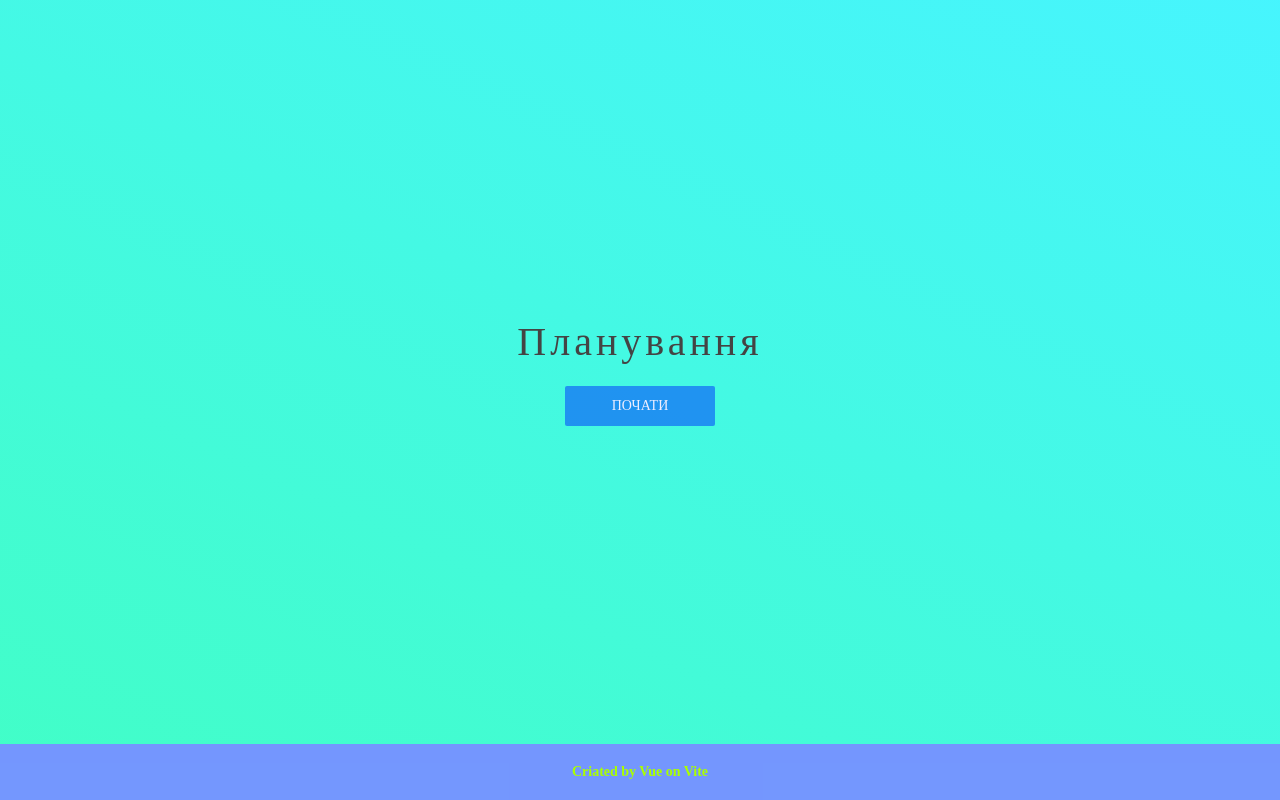
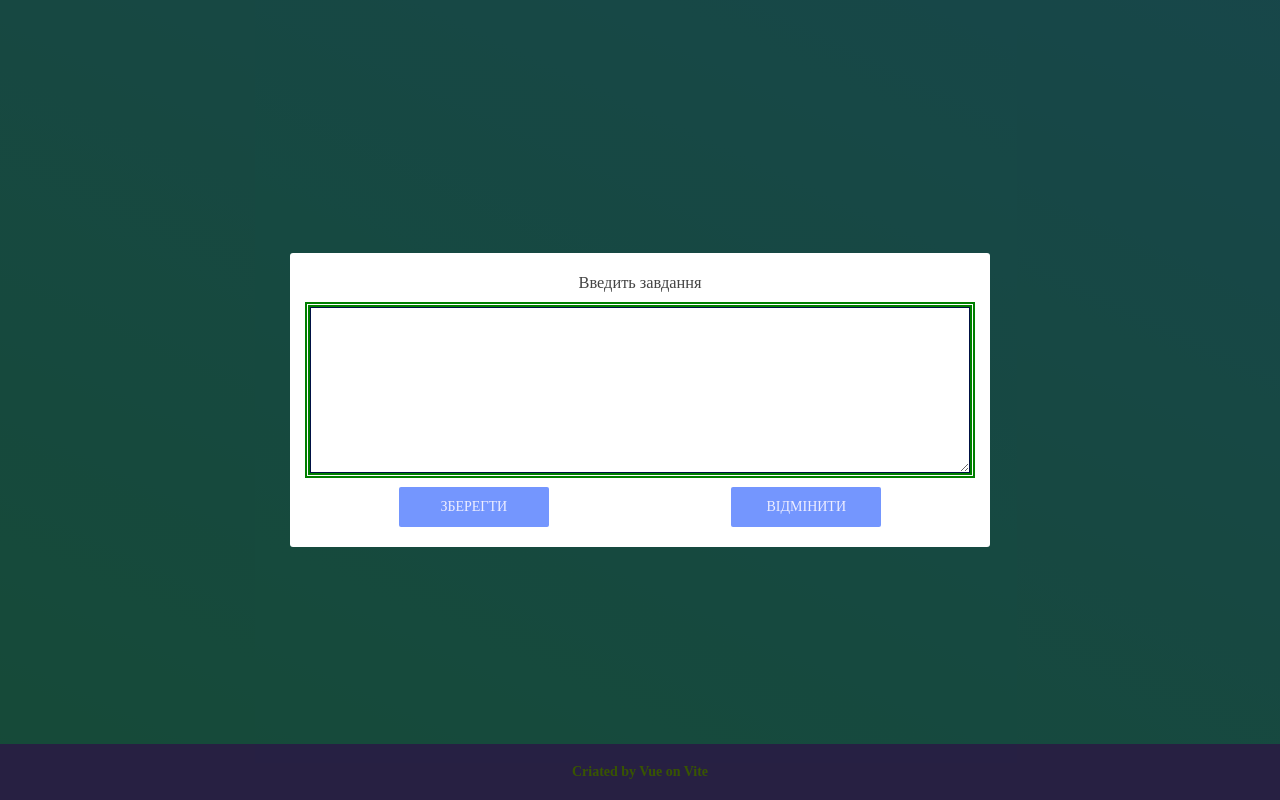
Before and after one commit to AVKfrontend/todos, a Vue app: page / in a window 1280 px wide. Both pictures are taken after a click on the button "ПОЧАТИ". Built offline with nearby package versions, Linux system fonts and the light colour scheme.

Commit message:
Main logic
Signed-off-by: AVK <aleks_vk@ukr.net>

```diff
--- a/src/App.vue
+++ b/src/App.vue
@@ -1,9 +1,11 @@
 <template>
-  <main>
+  <main :inert="isEditing" :class="{ 'noscroll': isEditing }">
     <div class="app-wrapper">
       <div class="app-body">
 
-        <StartView v-if="isTodoListEmpty" @start="setFirstTask" />
+        <StartView v-if="isTodoListEmpty" @start="setTask" />
+        <TodoList v-else :todoList="todoList" @delete-task="deleteTask" @mark-done="markDone" @create-task="createTask"
+          @edit-task="editTask" />
 
       </div>
 
@@ -12,25 +14,71 @@
       </footer>
     </div>
   </main>
+
+  <TaskEditor ref="editor" v-if="isEditing" />
 </template>
 
 <script>
 import StartView from './components/StartView.vue';
+import TaskEditor from './components/TaskEditor.vue';
+import TodoList from './components/TodoList.vue';
 
 
 export default {
-  components: { StartView },
+  components: { StartView, TodoList, TaskEditor },
   data() {
     return {
-      todoList: []
+      todoList: [],
+      isEditing: false,
+      _idCount: 0
     };
   },
   computed: {
     isTodoListEmpty() { return !this.todoList.length; }
   },
   methods: {
-    setFirstTask() {
-      console.log('set task')
+    async setTask() {
+      const text = await this.getTaskText()
+      if (text) this.saveTask(text)
+    },
+    saveTask(text) {
+      const task = {
+        _id: ++(this._idCount),
+        text: text,
+        done: false,
+        get id() {
+          return this._id
+        }
+      }
+      this.todoList.push(task)
+    },
+    async getTaskText(text) {
+      this.isEditing = true
+      await this.$nextTick()
+      const result = await this.$refs.editor.openEditor(text)
+      this.isEditing = false
+      return result
+    },
+    deleteTask(task) {
+      this.todoList = this.todoList.filter(el => el !== task)
+    },
+    markDone(task) {
+      task.done = true
+    },
+    createTask() {
+      this.setTask()
+    },
+    async editTask(id) {
+      const taskToEdit = this.todoList.find(el => (el.id === id))
+      const text = await this.getTaskText(taskToEdit.text)
+      if (text) taskToEdit.text = text
+
+    }
+  },
+  watch: {
+    todoList(v) {
+      console.log(v)
+
     }
   }
 }
--- a/src/assets/base.css
+++ b/src/assets/base.css
@@ -1,5 +1,7 @@
 /* color palette from <https://github.com/vuejs/theme> */
 :root {
+  --title_color: #444;
+  --text_color: #014;
 }
 
 @import url('https://fonts.googleapis.com/css2?family=Roboto+Slab:wght@400;500;700&display=swap');
@@ -15,10 +17,19 @@ html {
   margin: 0;
   font-weight: normal;
 }
+*:focus {
+  outline: thick double green;
+  border-color: transparent;
+}
 
 
 body {
   font-family: 'Roboto Slab', serif;
   font-size: 14px;
   font-weight: 400;
+  background-color: #f88;
 }
+
+.noscroll {
+  overflow: hidden;
+}
--- a/src/assets/main.css
+++ b/src/assets/main.css
@@ -21,7 +21,7 @@
   font-size: 2rem;
   line-height: 1.2;
   letter-spacing: .1em;
-  color: #444;
+  color: var(--title_color);
 }
 .app-btn {
   width: 150px;
@@ -30,6 +30,9 @@
   background-color: #0241fd8c;
   color: #eef;
   text-transform: uppercase;
+  margin: 0 auto;
+  transition: background-color 0.4s;
+  position: relative;
 }
 .app-btn:hover {
   background-color: #0241fd;
@@ -54,14 +57,14 @@
   margin-top: 1.25rem;
 }
 .todo__item {
-  border: 1px solid #014;
+  border: 1px solid var(--text_color);
   padding: 0.5rem;
 }
 .todo__item + .todo__item {
   margin-top: 1rem;
 }
 .todo__text {
-  color: #014;
+  color: var(--text_color);
 }
 .todo__controls {
   padding-top: 0.5rem;
@@ -75,7 +78,7 @@
 }
 
 .todo__item--done {
-  background-color: #4f0;
+  background-color: #0fe;
 }
 .todo__item--done .todo__text {
   opacity: 0.5;
@@ -93,3 +96,53 @@
   color: #af0;
   text-align: center;
 }
+
+.modal {
+  position: fixed;
+  top: 0;
+  left: 0;
+  right: 0;
+  bottom: 0;
+  display: flex;
+  justify-content: center;
+  align-items: center;
+  background-color: #000000aa;
+  z-index: 11;
+
+  /* display: none; */
+}
+.modal__body {
+  max-width: 700px;
+  width: 90%;
+  padding: 1rem;
+  border-radius: 3px;
+  background-color: #fff;
+  overflow: auto;
+}
+.modal__message {
+  margin-bottom: 0.7rem;
+  text-align: center;
+  color: var(--title_color);
+}
+.modal__message--unvalid {
+  color:brown;
+}
+.modal__input {
+  width: 100%;
+  border: 1px solid var(--text_color);
+  font-size: 18px;
+}
+.app-btn--status span {
+  display: block;
+  position: absolute;
+  left: 0;
+  bottom: 100%;
+  background-color: #fff;
+  color: #014;
+  line-height: 1.1;
+  visibility: hidden;
+  transition: visibility 0.2s;
+}
+.app-btn--status:hover span {
+  visibility: visible;
+}
--- /dev/null
+++ b/src/components/TaskEditor.vue
@@ -0,0 +1,59 @@
+<template>
+  <div class="modal">
+    <div class="modal__body">
+      <h3 v-if="isValidTask" class="modal__message">Введить завдання</h3>
+      <h3 v-else class="modal__message modal__message--unvalid">Текст занадто короткий</h3>
+      <textarea @input="setIsValidTask" ref="task" v-model="taskText" name="task" id="task" cols="30" rows="8"
+        class="modal__input"></textarea>
+      <div class="todo__controls">
+        <button @click="saveTask" class="app-btn modal__btn" type="button">зберегти</button>
+        <button @click="cancelEdit" class="app-btn modal__btn" type="button">відмінити</button>
+      </div>
+    </div>
+  </div>
+</template>
+
+
+<script>
+
+export default {
+
+  editorOptions: null,
+
+  data() {
+    return {
+      taskText: "",
+      isValidTask: true
+    }
+  },
+
+  methods: {
+    openEditor(text) {
+      if (text) this.taskText = text
+      const editor = new Promise((resolve, reject) => {
+        this.$options.editorOptions = { resolve, reject }
+      })
+      return editor
+    },
+    saveTask() {
+      if (this.taskText.length < 4) {
+        this.isValidTask = false
+        return
+      }
+      this.$options.editorOptions.resolve(this.taskText)
+    },
+    cancelEdit() {
+      this.$options.editorOptions.resolve(null)
+    },
+    setIsValidTask() {
+      if (this.taskText.length < 4 || this.isValidTask) return
+      this.isValidTask = true
+    }
+  },
+
+  mounted() {
+    this.$refs.task.focus()
+  }
+
+}
+</script>
--- /dev/null
+++ b/src/components/TodoList.vue
@@ -0,0 +1,64 @@
+<template>
+  <div class="container">
+    <div class="todo">
+      <h2 class="app-title todo__title">Список завдань</h2>
+      <ul class="todo__list">
+        <li v-for="task of todoList" :key="task.id" :class="{ 'todo__item--done': task.done }" class="todo__item ">
+          <h2>
+            {{ task.id }}
+            <img v-if="task.done" width="15" height="15" src="done.png" alt="Done">
+          </h2>
+          <h3 class="todo__text">{{ task.text }}</h3>
+          <div class="todo__controls">
+            <button @click="editCurrentTask(task.id)" class="app-btn todo__done-btn" type="button">змінити</button>
+            <button @click="deleteCurrentTask(task)" class="app-btn" type="button">видалити</button>
+            <button @click="markTaskDone(task)" class="app-btn todo__done-btn app-btn--status"
+              type="button">статус<span>відмітити як
+                "виконано"</span></button>
+          </div>
+        </li>
+      </ul>
+      <button @click="createNewTask" class="app-btn todo__add-btn" type="button">додати завдання</button>
+    </div>
+  </div>
+</template>
+
+<script>
+export default {
+  props: {
+    todoList: Array
+  },
+  emits: {
+    'delete-task': null,
+    markDone: null,
+    createTask: null,
+    editTask: null
+  },
+
+  data() {
+    return {
+    }
+  },
+
+  computed: {
+  },
+
+  methods: {
+    markTaskDone(task) {
+      this.$emit('markDone', task)
+    },
+    deleteCurrentTask(task) {
+      this.$emit('delete-task', task)
+    },
+    createNewTask() {
+      this.$emit('createTask')
+    },
+    editCurrentTask(id) {
+      this.$emit('editTask', id)
+    }
+  },
+
+  mounted() {
+  }
+}
+</script>
```
Also changed, not shown: public/done.png (added).
